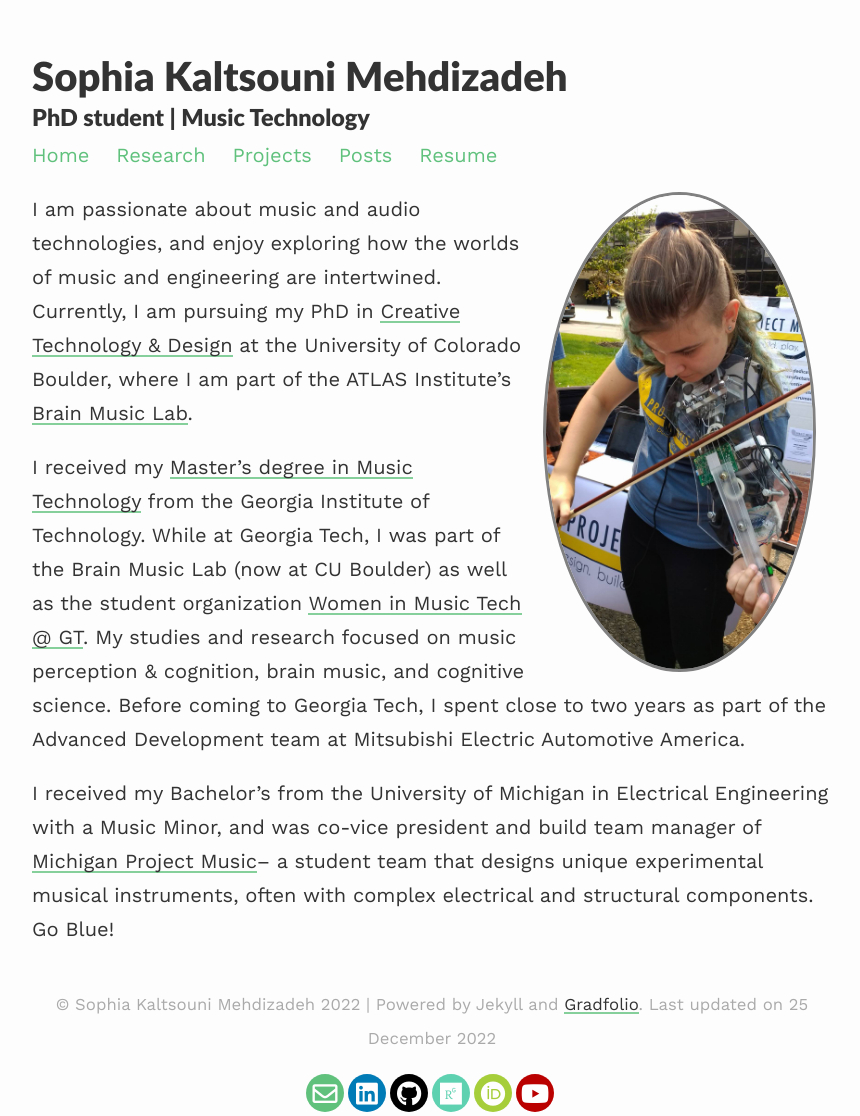
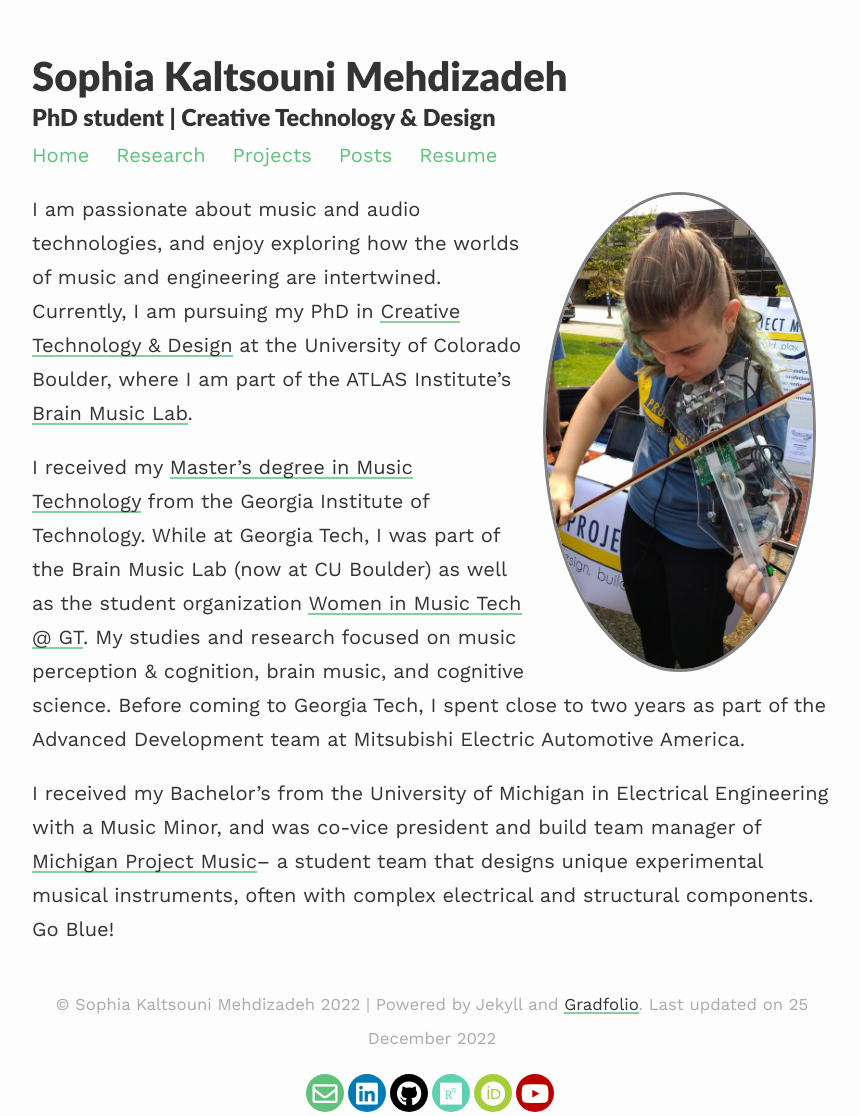
Before and after one commit to smehdizadeh/smehdizadeh.github.io, a Jekyll site: the page built from index.md, in a window 1280 px wide. Shown: the whole page, without its empty margins (208-1068 px from the left). Built offline with Jekyll 4.4.1, drawn with Linux system fonts in a browser that asks for light colours; nearby versions of some CDN libraries.

Commit message:
Update _config.yml

```diff
--- a/_config.yml
+++ b/_config.yml
@@ -1,11 +1,11 @@
 ### my personal portfolio
 
 title: Sophia Kaltsouni Mehdizadeh
-description: PhD student | Music Technology
+description: PhD student | Creative Technology & Design
 
 baseurl: "" #name of GitHub repository
 url: #custom url to be used instead of GitHub repository
-email: smehdizadeh7@gatech.edu
+email: Sophia.Mehdizadeh@colorado.edu
 
 
 highlighter: rouge
```
